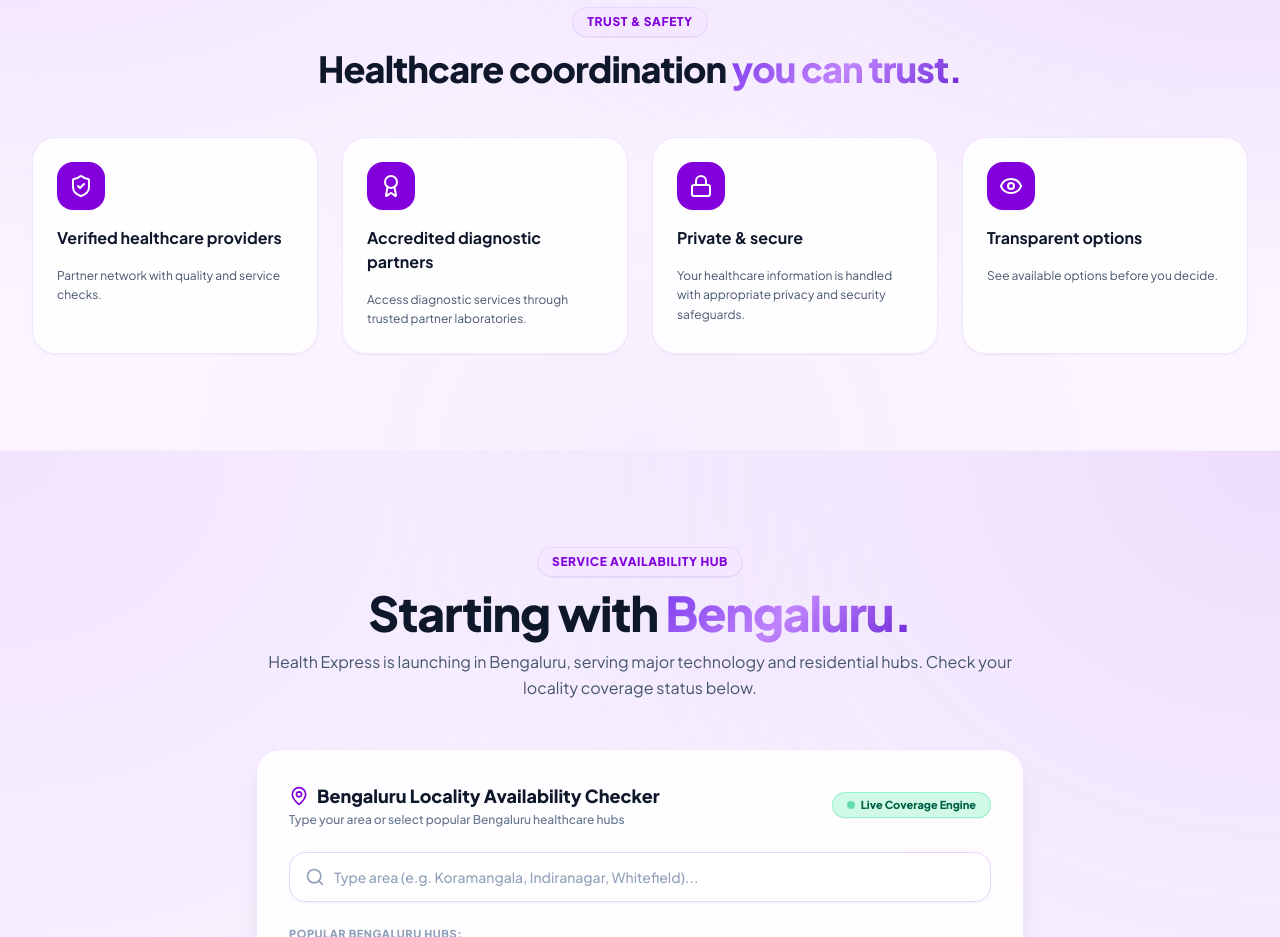
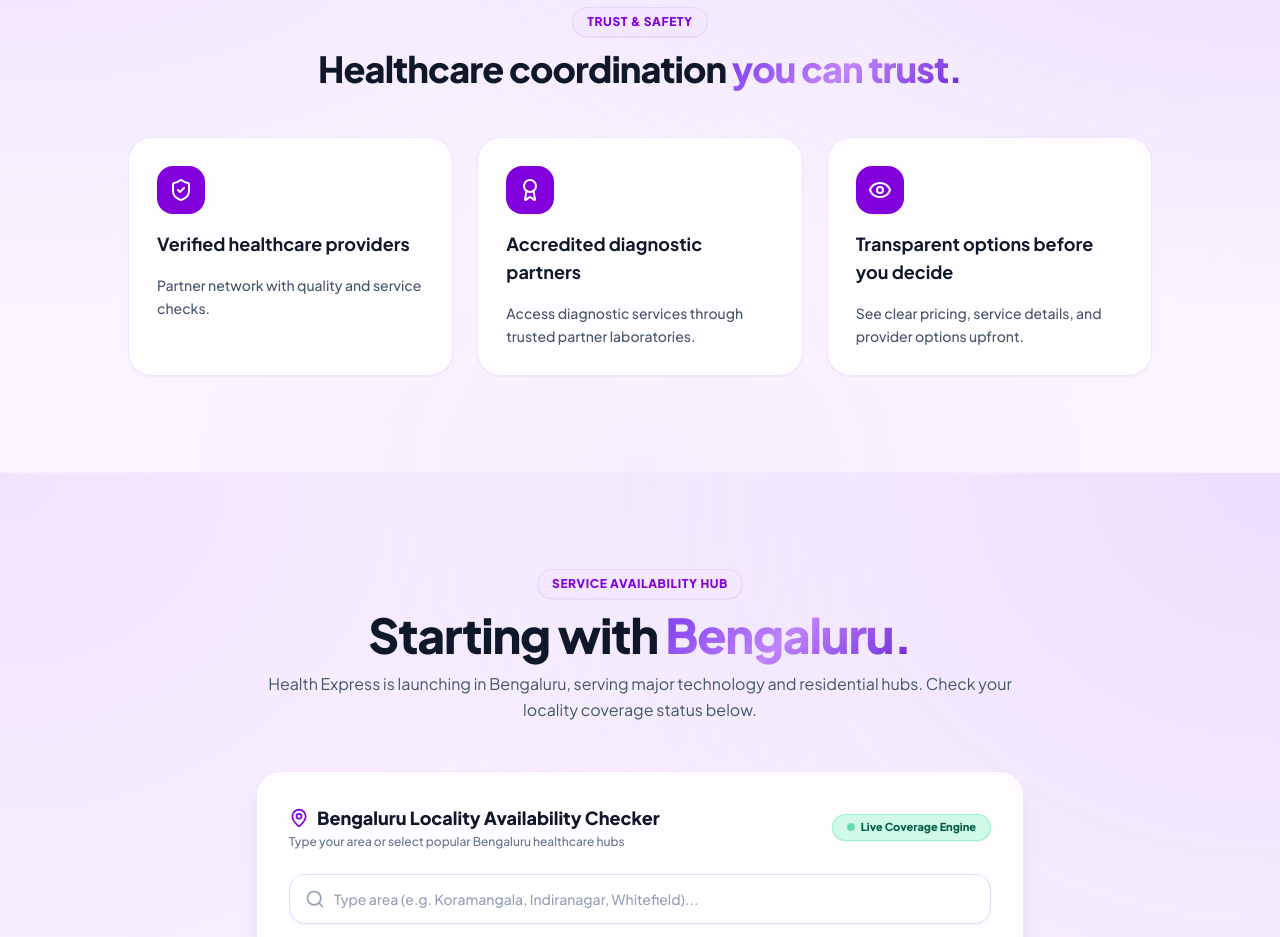
Before and after one commit to Tarunmakode123/healthexpressweb, a React (Vite) app: page / in a window 1280 px wide. Shown: the part 10740-11677 px from the top of the page. Built offline with nearby package versions, Linux system fonts and the light colour scheme.

Commit message:
feat: update Trust and Safety section to keep exactly the three requested trust points

```diff
--- a/src/components/sections/TrustSection.jsx
+++ b/src/components/sections/TrustSection.jsx
@@ -1,5 +1,5 @@
 import React from 'react';
-import { ShieldCheck, Award, Lock, Eye } from 'lucide-react';
+import { ShieldCheck, Award, Eye } from 'lucide-react';
 
 export default function TrustSection() {
   const trustItems = [
@@ -14,14 +14,9 @@
       description: 'Access diagnostic services through trusted partner laboratories.'
     },
     {
-      icon: Lock,
-      title: 'Private & secure',
-      description: 'Your healthcare information is handled with appropriate privacy and security safeguards.'
-    },
-    {
       icon: Eye,
-      title: 'Transparent options',
-      description: 'See available options before you decide.'
+      title: 'Transparent options before you decide',
+      description: 'See clear pricing, service details, and provider options upfront.'
     }
   ];
 
@@ -39,20 +34,24 @@
           </h2>
         </div>
 
-        {/* 4 Trust Items Grid */}
-        <div className="grid grid-cols-1 sm:grid-cols-2 lg:grid-cols-4 gap-6">
+        {/* 3 Trust Items Grid */}
+        <div className="grid grid-cols-1 md:grid-cols-3 gap-6 max-w-5xl mx-auto">
           {trustItems.map((item, idx) => {
             const IconComponent = item.icon;
             return (
               <div
                 key={idx}
-                className="glass-card hover:bg-white p-6 rounded-3xl border border-purple-100/80 shadow-xs hover-glow space-y-4 text-left group"
+                className="glass-card hover:bg-white p-7 rounded-3xl border border-purple-100/80 shadow-xs hover-glow space-y-4 text-left group transition-all"
               >
                 <div className="w-12 h-12 rounded-2xl bg-purple-700 text-white flex items-center justify-center shadow-xs group-hover:scale-110 group-hover:bg-purple-800 transition-all">
                   <IconComponent className="w-6 h-6" />
                 </div>
-                <h4 className="text-base font-bold text-slate-900 group-hover:text-purple-900 transition-colors">{item.title}</h4>
-                <p className="text-xs text-slate-600 leading-relaxed">{item.description}</p>
+                <h4 className="text-lg font-bold text-slate-900 group-hover:text-purple-900 transition-colors">
+                  {item.title}
+                </h4>
+                <p className="text-xs sm:text-sm text-slate-600 leading-relaxed font-medium">
+                  {item.description}
+                </p>
               </div>
             );
           })}
```
